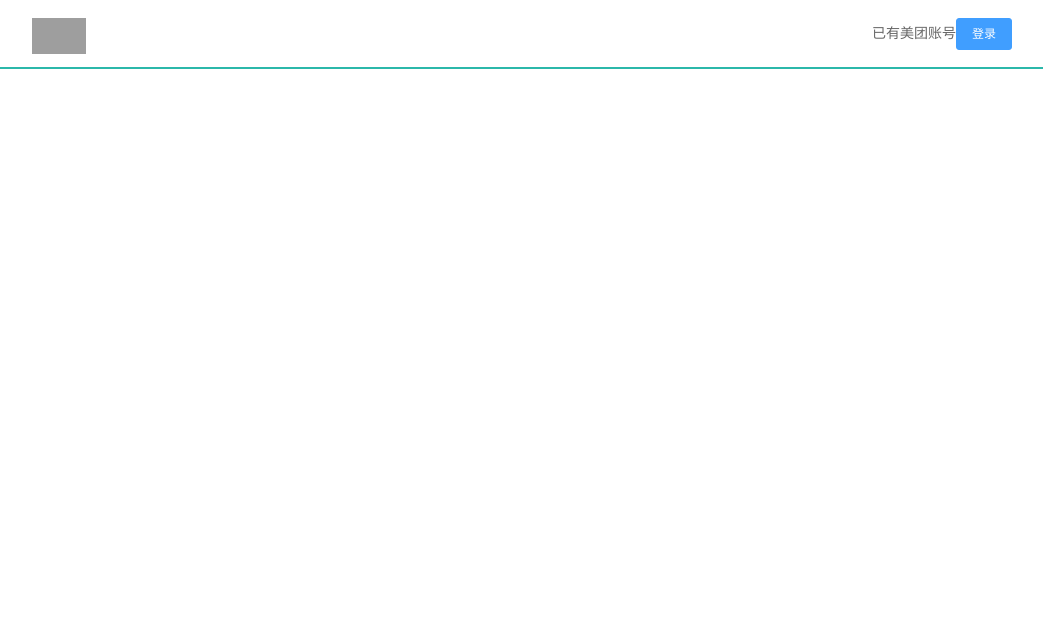
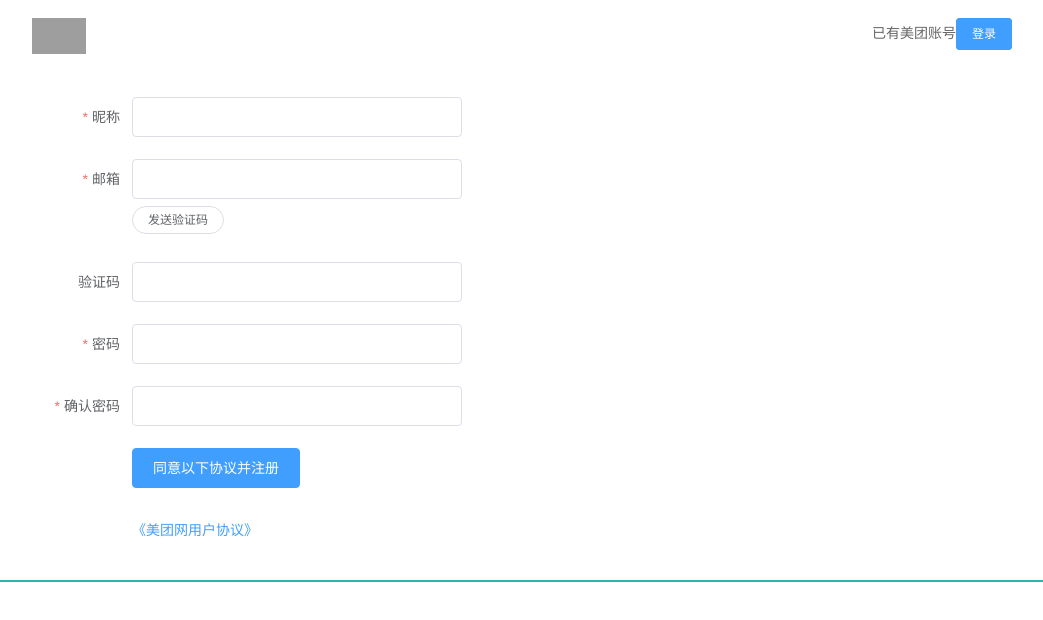
Before and after one commit to liuningfr/meituan, a Nuxt app: page /register in a window 1280 px wide. Shown: the top 620 px of the page, without its empty margins (118-1161 px from the left). Built offline with nearby package versions, Linux system fonts and the light colour scheme; grey boxes are pictures that could not be loaded.

Commit message:
update register

```diff
--- a/assets/css/register/index.scss
+++ b/assets/css/register/index.scss
@@ -29,7 +29,7 @@
     }
   }
 
-  >section {
+  section {
     margin: 0 auto 30px;
     padding-top: 30px;
     width: 980px;
--- a/layouts/blank.vue
+++ b/layouts/blank.vue
@@ -1,16 +1,6 @@
 <template>
-  <div class="page-register">
-    <article class="header">
-      <header>
-        <a href="/" class="site-logo"></a>
-        <span class="login">
-          <em class="bold">已有美团账号</em>
-          <a href="/login">
-            <el-button type="primary" size="small">登录</el-button>
-          </a>
-        </span>
-      </header>
-    </article>
+  <div class="layout-blank">
+    <nuxt/>
   </div>
 </template>
 
@@ -19,5 +9,4 @@ export default {};
 </script>
 
 <style lang="scss">
-@import "@/assets/css/register/index.scss";
 </style>
--- a/pages/register.vue
+++ b/pages/register.vue
@@ -1,10 +1,122 @@
-<template></template>
+<template>
+  <div class="page-register">
+    <article class="header">
+      <header>
+        <a href="/" class="site-logo"></a>
+        <span class="login">
+          <em class="bold">已有美团账号</em>
+          <a href="/login">
+            <el-button type="primary" size="small">登录</el-button>
+          </a>
+        </span>
+      </header>
+      <section>
+        <el-form
+          :model="ruleForm"
+          :rules="rules"
+          ref="ruleForm"
+          label-width="100px"
+          class="demo-ruleForm"
+        >
+          <el-form-item label="昵称" prop="name">
+            <el-input v-model="ruleForm.name"></el-input>
+          </el-form-item>
+          <el-form-item label="邮箱" prop="email">
+            <el-input v-model="ruleForm.email"></el-input>
+            <el-button size="mini" round @click="sendMsg">发送验证码</el-button>
+            <span class="status">{{statusMsg}}</span>
+          </el-form-item>
+          <el-form-item label="验证码" prop="code">
+            <el-input v-model="ruleForm.code" maxlength="4"></el-input>
+          </el-form-item>
+          <el-form-item label="密码" prop="pwd">
+            <el-input v-model="ruleForm.pwd" type="password"></el-input>
+          </el-form-item>
+          <el-form-item label="确认密码 " prop="cpwd">
+            <el-input v-model="ruleForm.cpwd" type="password"></el-input>
+          </el-form-item>
+          <el-form-item>
+            <el-button type="primary" @click="register">同意以下协议并注册</el-button>
+            <div class="error"></div>
+          </el-form-item>
+          <el-form-item>
+            <a class="f1" href="http://www.meituan.com/about/terms" target="_blank">《美团网用户协议》</a>
+          </el-form-item>
+        </el-form>
+      </section>
+    </article>
+  </div>
+</template>
 
 <script>
 export default {
-  layout: "blank"
+  layout: "blank",
+  data() {
+    return {
+      statusMsg: "",
+      error: "",
+      ruleForm: {
+        name: "",
+        email: "",
+        code: "",
+        pwd: "",
+        cpwd: ""
+      },
+      rules: {
+        name: [
+          {
+            required: true,
+            type: "string",
+            message: "请输入昵称",
+            trigger: "blur"
+          }
+        ],
+        email: [
+          {
+            required: true,
+            type: "email",
+            message: "请输入邮箱",
+            trigger: "blur"
+          }
+        ],
+        pwd: [
+          {
+            required: true,
+            type: "string",
+            message: "请输入密码",
+            trigger: "blur"
+          }
+        ],
+        cpwd: [
+          {
+            required: true,
+            type: "string",
+            message: "请确认密码",
+            trigger: "blur"
+          },
+          {
+            validator: (rule, value, callback) => {
+              if (value === "") {
+                callback(new Error("请再次输入密码"));
+              } else if (value !== this.ruleForm.pwd) {
+                callback(new Error("两次输入密码不一致"));
+              } else {
+                callback();
+              }
+            },
+            trigger: "blur"
+          }
+        ]
+      }
+    };
+  },
+  methods: {
+    sendMsg() {},
+    register() {}
+  }
 };
 </script>
 
-<style>
+<style lang="scss">
+@import "@/assets/css/register/index.scss";
 </style>
```
